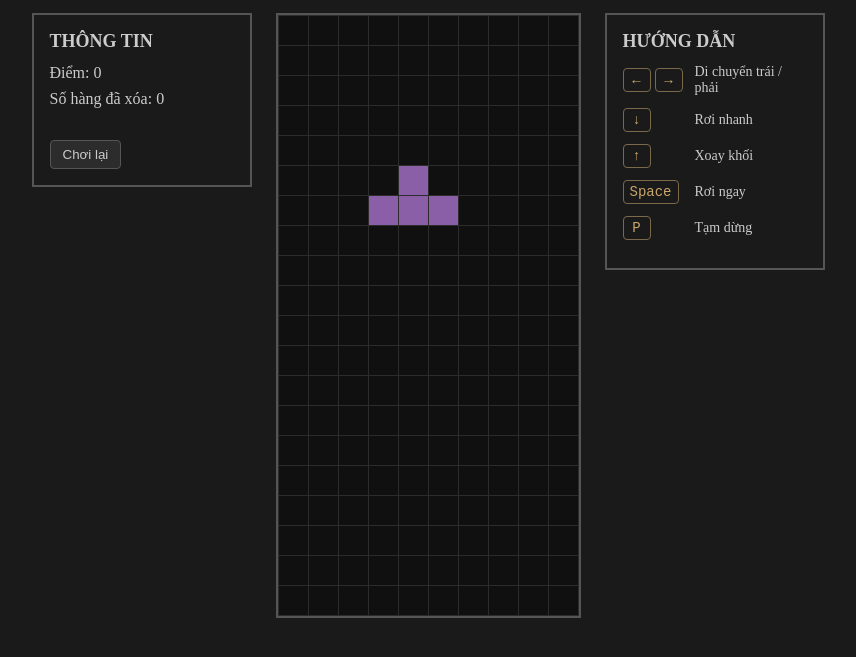
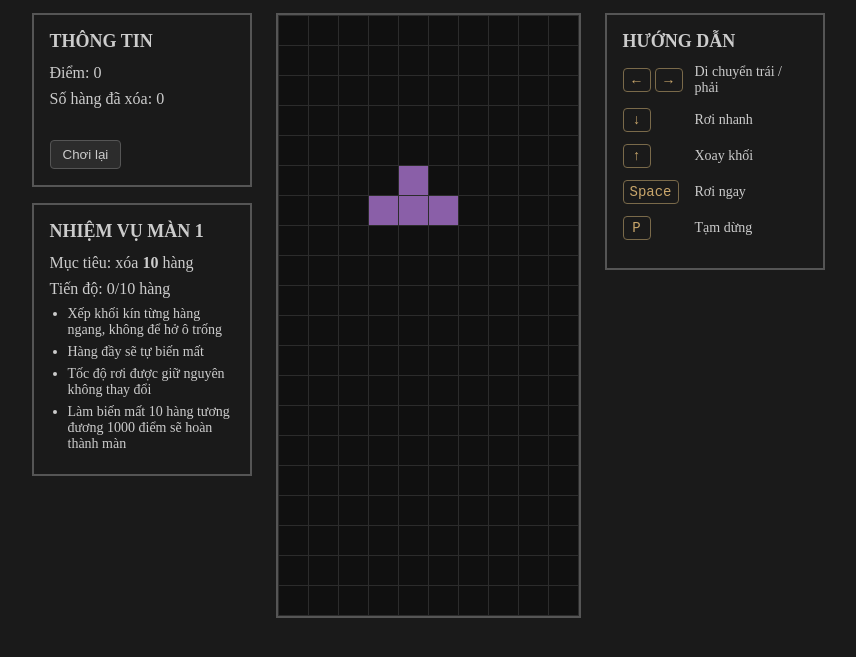
Before and after one commit to huynhhoaithuong/hthuong-work-tetris-game, a website: page index.html in a window 1280 px wide. Both pictures are taken after a click on the button "Chơi lại". Shown: the part 131-788 px from the top of the page, without its empty margins (212-1068 px from the left). Drawn offline with Linux system fonts and the light colour scheme.

Commit message:
hoàn thành màn 1, người chơi xóa đủ 10 hàng tương đương 1000đ thì sẽ thắng

```diff
--- a/game.js
+++ b/game.js
@@ -57,6 +57,10 @@ const COLORS = {
     L: '#c08a45'
 };
 
+//màn 1: xóa 10 hàng thì hao2n thành
+const GOAT_LINES = 10;
+const DROP_TIME = 500;
+
 // 0 là ô trống, ô đã lock sẽ lưu màu khối
 const board = [];
 for(let row = 0; row < ROWS; row++) {
@@ -80,6 +84,7 @@ let piece=null
 const scoreText = document.getElementById('score');
 const linesText = document.getElementById('lines');
 const message = document.getElementById('message');
+const missionLines = document.getElementById('mission-lines');
 let score = 0;
 let totalLines = 0;
 let gameOver = false;
@@ -175,6 +180,14 @@ function clearLines(){
         score += cleared * 100;
         scoreText.innerHTML = score;
         linesText.innerHTML = totalLines;
+        missionLines.innerHTML = totalLines;
+
+        if(totalLines >= GOAT_LINES){
+            gameOver=true;
+            clearInterval(timer);
+            message.innerHTML = 'HOÀN THÀNH MÀN 1';
+            message.style.color = '#6fae6f';
+        }
     }
 }
 
@@ -185,7 +198,11 @@ function drop(){
     } else {
         lockPiece();
         clearLines();
-        spawnPiece();
+        if(gameOver) {
+            piece = null;
+        }else{
+            spawnPiece();
+        }
     }
     render();
 }
@@ -253,12 +270,14 @@ function restart(){
     paused = false;
     scoreText.innerHTML = 0;
     linesText.innerHTML = 0;
+    missionLines.innerHTML = 0;
     message.innerHTML = '';
+    message.style.color = '';
     clearInterval(timer);
     restartBtn.blur();
     spawnPiece();
     render();
-    timer = setInterval(drop, 500);
+    timer = setInterval(drop, DROP_TIME);
 }
 
 //bắt phím
@@ -305,7 +324,7 @@ function init(){
     createGrid();
     spawnPiece();
     render();
-    timer=setInterval(drop, 500);
+    timer=setInterval(drop, DROP_TIME);
 }
 
 init();
--- a/index.html
+++ b/index.html
@@ -45,18 +45,24 @@
             gap: 24px;
         }
 
-        #info-panel, #guide-panel{
+        #left-column {
+            display: flex;
+            flex-direction: column;
+            gap: 16px;
+        }
+
+        #info-panel, #mission-panel, #guide-panel{
             width: 220px;
             padding: 16px;
             border: 2px solid #555555;
         }
 
-        #info-panel h2, #guide-panel h2 {
+        #info-panel h2, #mission-panel h2, #guide-panel h2 {
             font-size: 18px;
             margin-bottom: 12px;
         }
 
-        #info-panel p {
+        #info-panel p, #mission-panel p {
             margin-bottom: 8px;
         }
 
@@ -78,6 +84,15 @@
 
         #btn-restart:hover {
             background-color: #3a3a3a;
+        }
+
+        #mission-panel ul {
+            padding-left: 18px;
+        }
+
+        #mission-panel li {
+            font-size: 14px;
+            margin-bottom: 6px;
         }
 
         #guide-panel ul {
@@ -133,12 +148,26 @@
 
 <div id="game-container">
     <div id="game-main">
+        <div id="left-column">
             <div id="info-panel">
                 <h2>THÔNG TIN</h2>
                 <p>Điểm: <span id="score">0</span></p>
                 <p>Số hàng đã xóa: <span id="lines">0</span></p>
                 <p id="message"></p>
                 <button id="btn-restart" onclick="restart()">Chơi lại</button>
+            </div>
+
+            <div id="mission-panel">
+                <h2>NHIỆM VỤ MÀN 1</h2>
+                <p>Mục tiêu: xóa <b>10</b> hàng</p>
+                <p>Tiến độ: <span id="mission-lines">0</span>/10 hàng</p>
+                <ul>
+                    <li>Xếp khối kín từng hàng ngang, không để hở ô trống</li>
+                    <li>Hàng đầy sẽ tự biến mất</li>
+                    <li>Tốc độ rơi được giữ nguyên không thay đổi</li>
+                    <li>Làm biến mất 10 hàng tương đương 1000 điểm sẽ hoàn thành màn</li>
+                </ul>
+            </div>
         </div>
 
         <div id="game-board">
```
Lines whose indentation alone changed are shown as unchanged.
